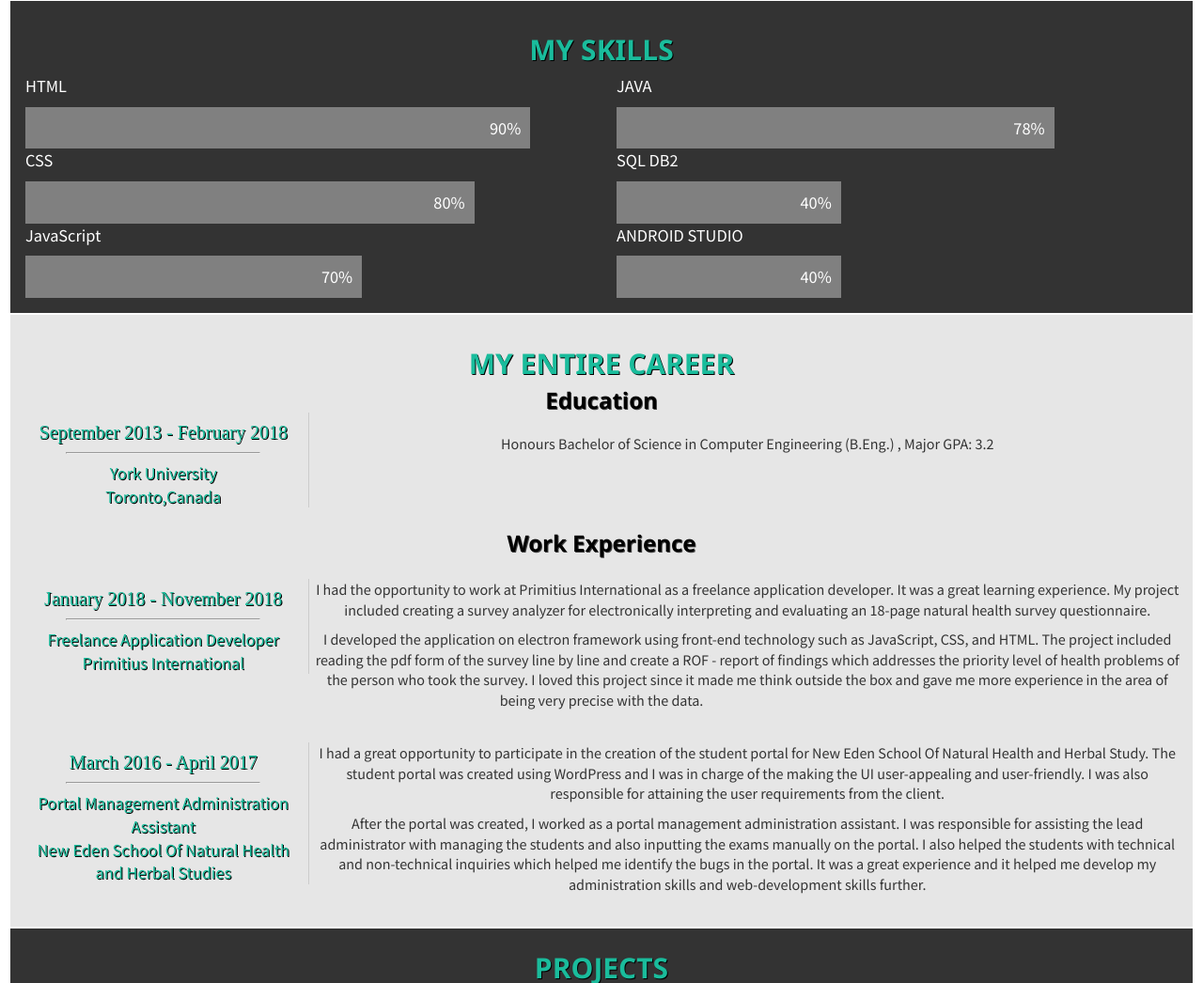
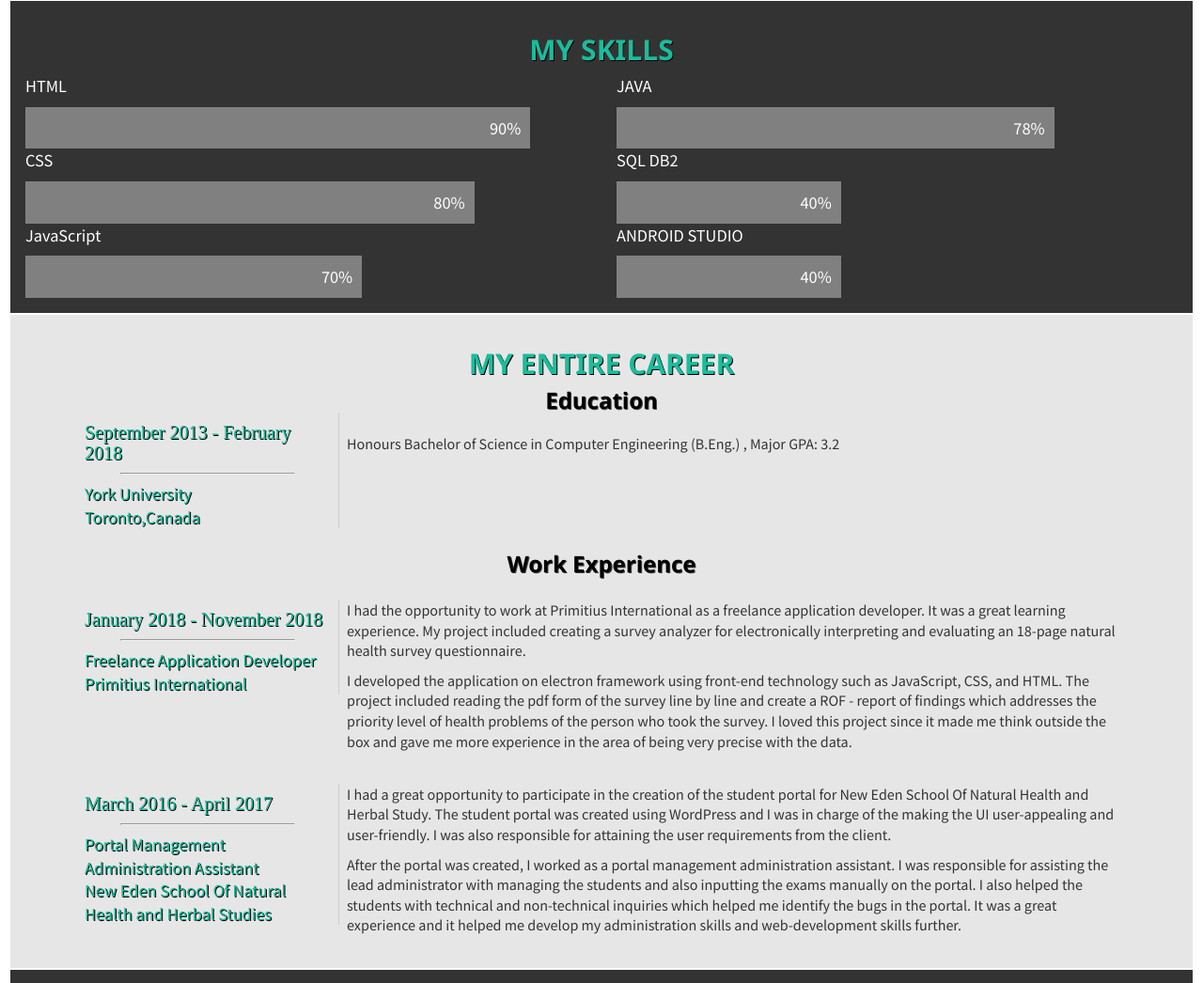
Before and after one commit to Bhumika-P/Bhumika-P.github.io, a plain HTML site: page index.html in a window 1280 px wide. Shown: the part 1754-2800 px from the top of the page at 94% size. Drawn offline with nearby package versions, Linux system fonts and the light colour scheme; a web font is replaced by a local one.

Commit message:
Version V

```diff
--- a/index.html
+++ b/index.html
@@ -16,7 +16,7 @@
 <body>
     <div id ="header">
         <div class="dropdown" id="navbar1">
-            <img src = "menu-button.png" class="dropbtn">
+            <img src = "menu-button.png" class="dropbtn" style="background-color:#1ABC9C">
 
             <div class="dropdown-content">
                 <a onclick="to_home()" style="cursor:pointer">HOME</a>
@@ -46,7 +46,7 @@
                 <div class="w3-third" >
 
                     <picture>
-                            <source srcset="me4.jpg" media="(max-width: 479px)">
+                            <source srcset="me5.jpg" media="(max-width: 479px)">
                             <source srcset="me4.jpg">
                             <img src="me4.jpg" id="me" style="width:auto;" >
                     </picture>
@@ -126,7 +126,7 @@
                         <br>Toronto,Canada
 
                     </div>
-                    <div class="w3-twoquarter w3-center rightside">
+                    <div class="w3-threequarter w3-left-align rightside">
                         <br>Honours Bachelor of Science in Computer Engineering (B.Eng.) , Major GPA: 3.2
                     </div>
                 </div>
@@ -139,7 +139,7 @@
                         Freelance Application Developer
                         <br>Primitius International
                     </div>
-                    <div class="w3-twoquarter w3-center rightside">
+                    <div class="w3-threequarter w3-left-align rightside ">
                         <p>
                             I had the opportunity to work at Primitius International as a freelance application developer. It was a great learning experience.
                             My project included creating a survey analyzer for electronically interpreting and evaluating an 18-page natural health survey questionnaire.
@@ -158,7 +158,7 @@
                         Portal Management Administration Assistant
                         <br>New Eden School Of Natural Health and Herbal Studies
                     </div>
-                    <div class="w3-twoquarter w3-center rightside">
+                    <div class="w3-threequarter w3-left-align rightside">
                         <p>
                             I had a great opportunity to participate in the creation of the student portal for New Eden School Of Natural Health and Herbal Study.
                             The student portal was created using WordPress and I was in charge of the making the UI user-appealing and user-friendly.
--- a/style.css
+++ b/style.css
@@ -126,7 +126,7 @@
       padding-bottom: 5%;
     }
     #header{
-      background-image: url("header6.jpg");
+      background-image: url("header8.jpg");
       max-width: 100%;
       height:600px;
       border: 1px solid #333;
@@ -189,10 +189,13 @@
     max-width : 100%;
     height: auto;
     background-color: #e6e6e6;
-    text-align:center;
+    text-align:left;
     font-size: calc(10px + 0.5vw);
     color:#333;
     border: 1px solid white;
+    padding-right: 5%;
+    padding-left: 5%;
+
   }
   #projects{
     align-content: center;
@@ -222,7 +225,7 @@
   }
   .rightside{
     font-size: calc(8px + 0.5vw);
-
+    text-align: left;
   }
   .sticky {
     position: fixed;
```
Also changed, not shown: header8.jpg (added), me5.jpg (added).
